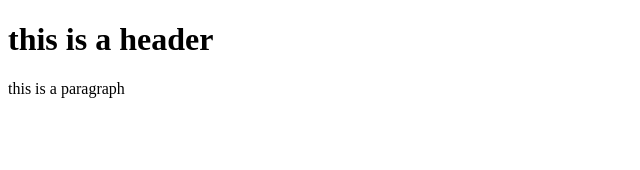
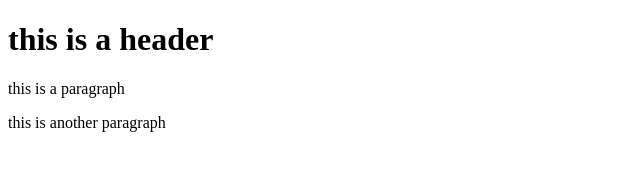
Before and after one commit to natetruong/git-test, a plain HTML site: page index.html in a window 1280 px wide. Shown: the whole page, without its empty margins (0-640 px from the left). Drawn offline with Linux system fonts and the light colour scheme.

Commit message:
Third commit

```diff
--- a/index.html
+++ b/index.html
@@ -3,5 +3,6 @@
     <body>
         <h1> this is a header</h1>
         <p>this is a paragraph</p>
+        <P> this is another paragraph</P>
     </body>
 </html>
```
